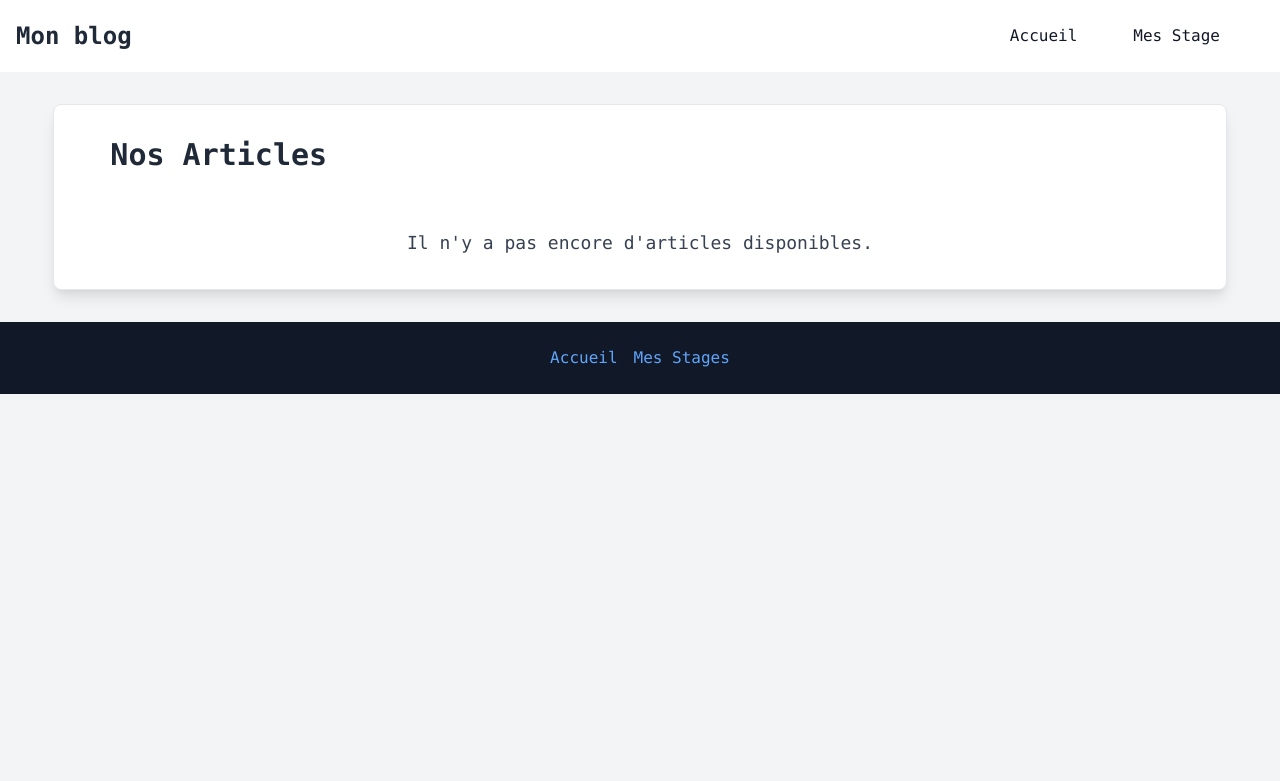
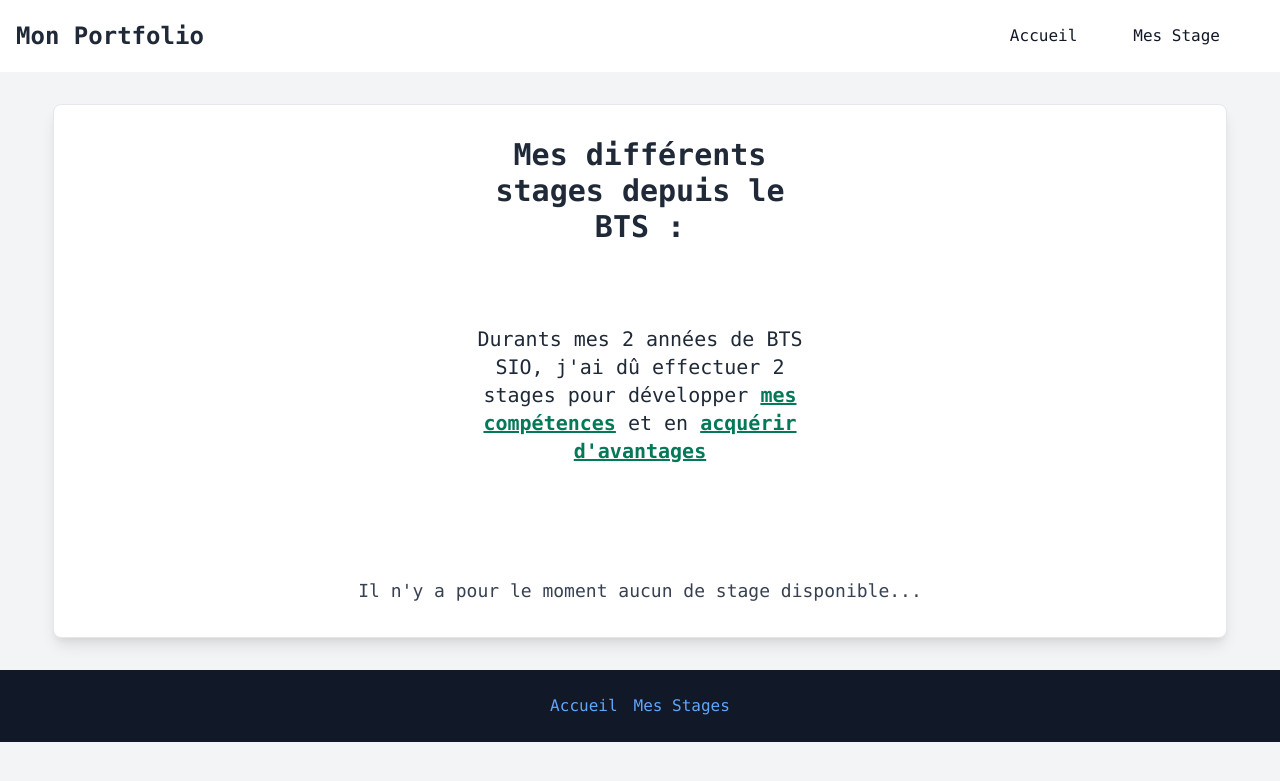
Before and after one commit to Olympique13/portfolio, a Symfony app: template templates/stage/index.html.twig in a window 1280 px wide. Shown: the top 781 px of the page. Run offline with Twig, Linux system fonts and the light colour scheme; the template is opened without the code that fills it, so the values that code supplies are empty; some libraries are stand-ins or nearby versions.

Commit message:
SLUG - nom entreprise

```diff
--- a/src/Controller/Admin/StageCrudController.php
+++ b/src/Controller/Admin/StageCrudController.php
@@ -5,6 +5,7 @@ namespace App\Controller\Admin;
 use App\Entity\Stage;
 use EasyCorp\Bundle\EasyAdminBundle\Field\IdField;
 use EasyCorp\Bundle\EasyAdminBundle\Field\DateField;
+use EasyCorp\Bundle\EasyAdminBundle\Field\SlugField;
 use EasyCorp\Bundle\EasyAdminBundle\Field\TextField;
 use EasyCorp\Bundle\EasyAdminBundle\Field\EmailField;
 use EasyCorp\Bundle\EasyAdminBundle\Field\TelephoneField;
@@ -22,6 +23,8 @@ class StageCrudController extends AbstractCrudController
         return [
             IdField::new('id')->hideOnForm(),
             TextField::new('entreprise'),
+            SlugField::new('slug')->setTargetFieldName('entreprise')->hideOnIndex(),
+            TextField::new('logo', 'Lien vers le logo de l\'entreprise')->hideOnIndex(),
             TextField::new('adresse')->hideOnIndex(),
             TelephoneField::new('telephone'),
             TextField::new('tuteur'),
--- a/templates/navbar.html.twig
+++ b/templates/navbar.html.twig
@@ -1,7 +1,7 @@
 <nav class="bg-white border-gray-200 dark:bg-gray-900">
 	<div class="max-w-screen-xl flex flex-wrap items-center justify-between mx-auto p-4">
 		<a href="{{ path('app_accueil') }}" class="flex items-center space-x-3 rtl:space-x-reverse">
-			<span class="self-center text-2xl font-semibold whitespace-nowrap dark:text-white">Mon blog</span>
+			<span class="self-center text-2xl font-semibold whitespace-nowrap dark:text-white">Mon Portfolio</span>
 		</a>
 		<button data-collapse-toggle="navbar-default" type="button" class="inline-flex items-center p-2 w-10 h-10 justify-center text-sm text-gray-500 rounded-lg md:hidden hover:bg-gray-100 focus:outline-none focus:ring-2 focus:ring-gray-200 dark:text-gray-400 dark:hover:bg-gray-700 dark:focus:ring-gray-600" aria-controls="navbar-default" aria-expanded="false">
 			<span class="sr-only">Ouvrir menu principal</span>
--- a/templates/stage/index.html.twig
+++ b/templates/stage/index.html.twig
@@ -4,34 +4,43 @@
 {% endblock %}
 
 {% block body %}
-<div class="grid grid-cols-4 gap-4">
-    <h1 class="text-3xl font-bold text-center mb-6">Nos Articles</h1>
+<div class="grid grid-cols-3 gap-4">
     <div></div>
+    <h1 class="text-3xl font-bold text-center mb-20">Mes différents stages depuis le BTS :</h1>
     <div></div>
+</div>
+<div class="grid grid-cols-3 gap-4">
+    <div></div>
+    <h1 class="text-nowrap text-xl text-center mb-20">Durants mes 2 années de BTS SIO, j'ai dû effectuer 2 stages pour développer <span class="text-green-700 font-bold underline"> mes compétences</span> et en <span class="text-green-700 font-bold underline"> acquérir d'avantages</span></h1>
     <div></div>
 </div>
 
 
-    <div id="articles-container">
+    <div id="stages-container">
         {% if stage|length > 0 %}
-            <div class="grid grid-cols-1 sm:grid-cols-2 lg:grid-cols-3 gap-6 mt-8">
+            <div class="grid grid-cols-1 sm:grid-cols-2 lg:grid-cols-2 gap-6 mt-8">
                 {% for stages in stage %}
-                    <div class="bg-white border border-gray-200 rounded-lg shadow-md p-6 hover:shadow-lg transition-shadow">
+                    <div class="bg-white border border-gray-200 rounded-lg shadow-md p-6 hover:shadow-lg transition-shadow grid gap-x-14 gap-y-20 grid-cols-2 mb-20">
+                        <div class="mt-1 rounded-full p-2 w-fit flex justify-center">
+                            <img src="{{ stages.logo }}" class="rounded-3xl" alt="Photo Hamdaoui Rayan" sizes="(max-width: 800px) 100vw, 620px" width="520" height="424" decoding="async">
+                        </div>
+                        <div class="flex flex-column items-center justify-center flex-col">
                         <a href="#">
-                            <h2 class="text-2xl font-bold mb-3 text-gray-800 hover:text-blue-600 transition-colors">{{ stages.adresse }}</h2>
+                            <h2 class="text-2xl font-bold mb-3 text-gray-800 hover:text-blue-600 transition-colors">{{ stages.entreprise }}</h2>
                         </a>
-                        <p class="text-gray-600 mb-4">{{ stages.entreprise }}</p>
+                        <p class="text-gray-600 mb-4">{{ stages.adresse }}</p>
                         <a href="#" class="inline-flex items-center px-4 py-2 text-sm font-medium text-white bg-blue-600 rounded-lg hover:bg-blue-700 focus:ring-4 focus:ring-blue-300 transition-colors">
-                            Lire la suite
+                            Voir le compte rendu
                             <svg class="w-4 h-4 ml-2 rtl:rotate-180" aria-hidden="true" xmlns="http://www.w3.org/2000/svg" fill="none" viewbox="0 0 14 10">
                                 <path stroke="currentColor" stroke-linecap="round" stroke-linejoin="round" stroke-width="2" d="M1 5h12m0 0L9 1m4 4L9 9"/>
                             </svg>
                         </a>
+                        </div>
                     </div>
                 {% endfor %}
             </div>
         {% else %}
-            <p class="text-center text-gray-700 text-lg mt-8">Il n'y a pas encore d'articles disponibles.</p>
+            <p class="text-center text-gray-700 text-lg mt-8">Il n'y a pour le moment aucun de stage disponible...</p>
         {% endif %}
     </div>
 {% endblock %}
```
Also changed, not shown: migrations/Version20250118174252.php (added, +31 -0 lines), src/Entity/Stage.php (+33 -0 lines).
